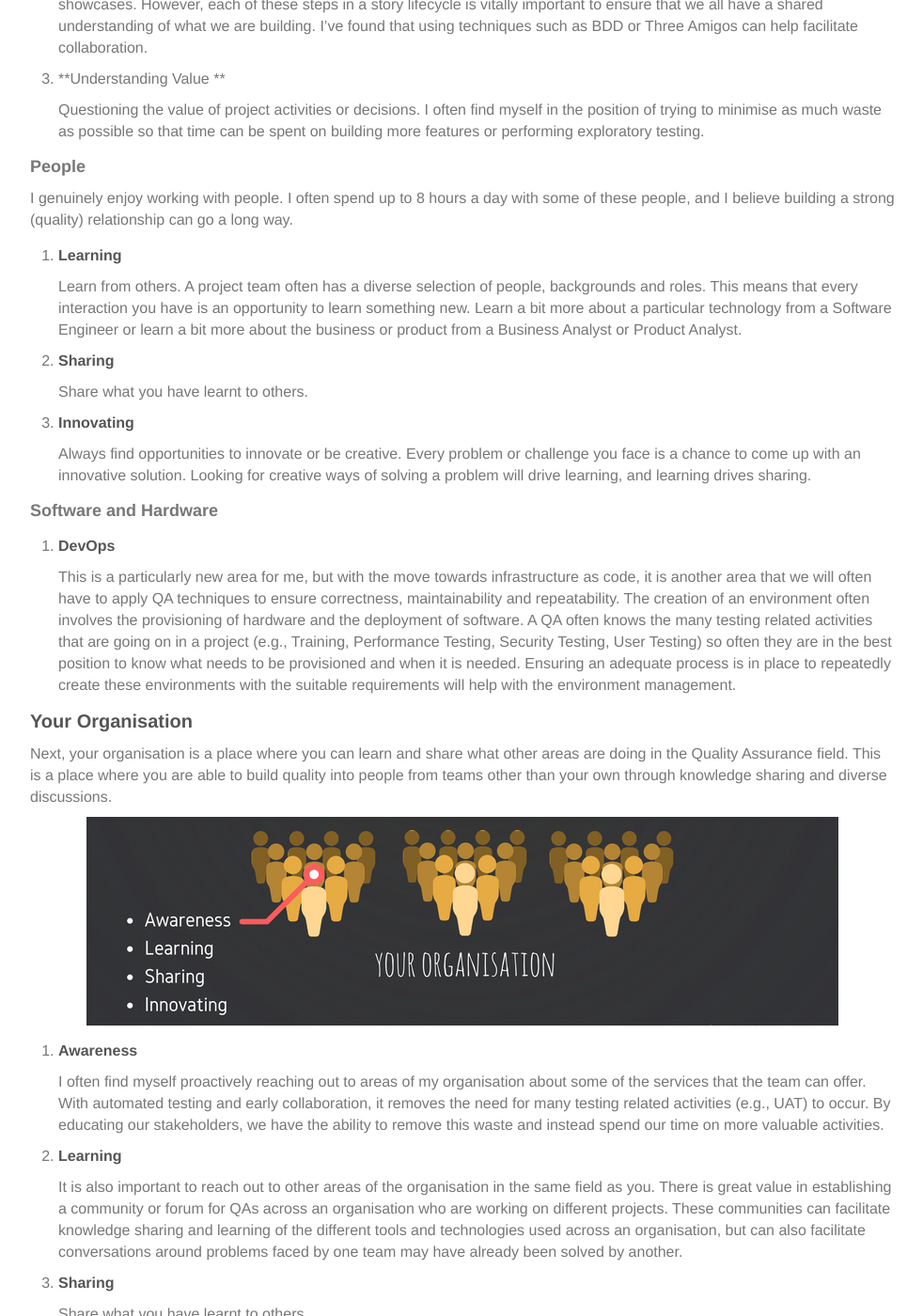
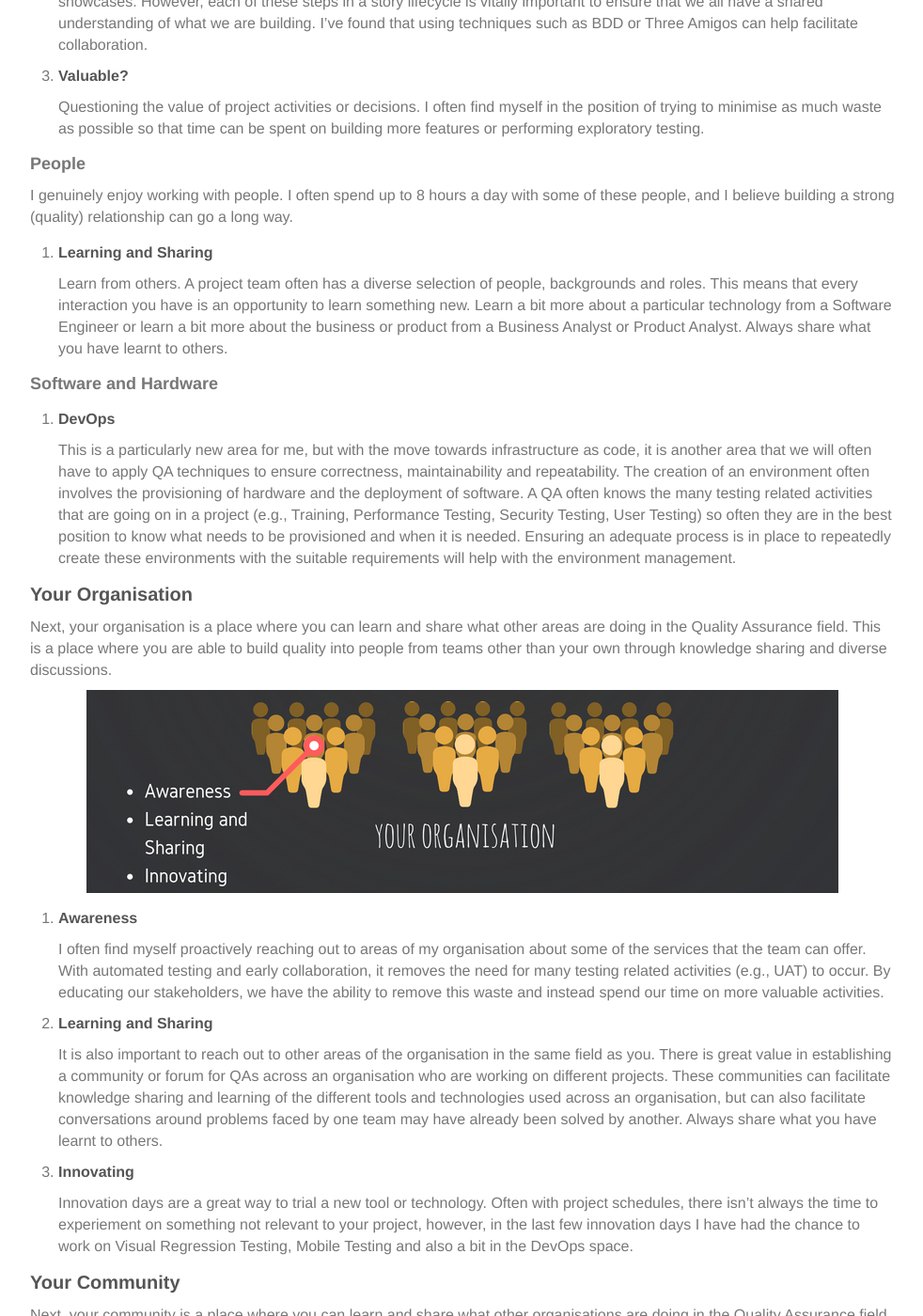
Before and after one commit to the-creative-tester/blog, a Jekyll site: the page built from _posts/2016-09-06-My-Quality-Assurance-Thoughts.md, in a window 1280 px wide and 1400 px high, scrolled down 1947 px. Shown: the whole window at 94% size, without its empty margins (148-1130 px from the left). Built offline with Jekyll 4.4.1, drawn with Linux system fonts in a browser that asks for light colours; nearby versions of some CDN libraries; some of the changed text lies outside the part shown.

Commit message:
update post on Quality Assurance Thoughts

```diff
--- a/_posts/2016-09-06-My-Quality-Assurance-Thoughts.md
+++ b/_posts/2016-09-06-My-Quality-Assurance-Thoughts.md
@@ -44,7 +44,7 @@ Your team is the first place where you can be an advocate for all things related
 2. **Collaboration**
 
    Unfortunately, I often find it the role of a QA to gather all stakeholders at a lot of the shoulder checks, kick offs, sign offs or showcases.  However, each of these steps in a story lifecycle is vitally important to ensure that we all have a shared understanding of what we are building.  I've found that using techniques such as BDD or Three Amigos can help facilitate collaboration.
-3. **Understanding Value **
+3. **Valuable?**
 
    Questioning the value of project activities or decisions.  I often find myself in the position of trying to minimise as much waste as possible so that time can be spent on building more features or performing exploratory testing.
 
@@ -52,15 +52,10 @@ Your team is the first place where you can be an advocate for all things related
 
 I genuinely enjoy working with people.  I often spend up to 8 hours a day with some of these people, and I believe building a strong (quality) relationship can go a long way.
 
-1. **Learning**
+1. **Learning and Sharing**
 
-   Learn from others.  A project team often has a diverse selection of people, backgrounds and roles.  This means that every interaction you have is an opportunity to learn something new.  Learn a bit more about a particular technology from a Software Engineer or learn a bit more about the business or product from a Business Analyst or Product Analyst.
-2. **Sharing**
+   Learn from others.  A project team often has a diverse selection of people, backgrounds and roles.  This means that every interaction you have is an opportunity to learn something new.  Learn a bit more about a particular technology from a Software Engineer or learn a bit more about the business or product from a Business Analyst or Product Analyst.  Always share what you have learnt to others.
 
-   Share what you have learnt to others.
-3. **Innovating**
-
-   Always find opportunities to innovate or be creative.  Every problem or challenge you face is a chance to come up with an innovative solution.  Looking for creative ways of solving a problem will drive learning, and learning drives sharing.
 
 #### Software and Hardware
 
@@ -77,13 +72,11 @@ Next, your organisation is a place where you can learn and share what other area
 1. **Awareness**
 
    I often find myself proactively reaching out to areas of my organisation about some of the services that the team can offer.  With automated testing and early collaboration, it removes the need for many testing related activities (e.g., UAT) to occur.  By educating our stakeholders, we have the ability to remove this waste and instead spend our time on more valuable activities.
-2. **Learning**
+2. **Learning and Sharing**
 
-   It is also important to reach out to other areas of the organisation in the same field as you.  There is great value in establishing a community or forum for QAs across an organisation who are working on different projects.  These communities can facilitate knowledge sharing and learning of the different tools and technologies used across an organisation, but can also facilitate conversations around problems faced by one team may have already been solved by another.
-3. **Sharing**
+   It is also important to reach out to other areas of the organisation in the same field as you.  There is great value in establishing a community or forum for QAs across an organisation who are working on different projects.  These communities can facilitate knowledge sharing and learning of the different tools and technologies used across an organisation, but can also facilitate conversations around problems faced by one team may have already been solved by another.  Always share what you have learnt to others.
 
-   Share what you have learnt to others.
-4. **Innovating**
+3. **Innovating**
 
    Innovation days are a great way to trial a new tool or technology.  Often with project schedules, there isn't always the time to experiement on something not relevant to your project, however, in the last few innovation days I have had the chance to work on Visual Regression Testing, Mobile Testing and also a bit in the DevOps space.
 
@@ -93,18 +86,15 @@ Next, your community is a place where you can learn and share what other organis
 
 ![Quality Assurance Your Community](../images/Quality-YourCommunity.png){: .center-image }
 
-1. **Curiosity**
+1. **Best?**
 
    One of my mentors once asked me "_what does the best QA team look like_".  This question has always remained in the back of my mind, and it is the biggest contributor for my desire and curiosity to learn and know more.  However, I believe that in order to know what _best_ looks like, you need to follow  trends in the industry, which means, being active in the community.  This could be through reading blogs, attending meetups or attending conferences.  Most of the time that I find out about a new technique or a new technology it is through one of these mediums.
-2. **Growing**
+2. **Community Growth**
 
    I now feel that I am at a level where I can start to share some of my experiences and knowledge to others and hopefully grow the QA community.  I like to be involved in local meetup events, but also like to mentor students at a local university.  I feel that I can help bridge the gap between what is taught from a theoretical perspective and what is performed in practice by regularly speaking to students who are looking to pursue a career in Quality Assurance.
-3. **Learning**
+3. **Learning and Sharing**
 
-   As mentioned before, learn through reading blogs, attending meetups or attending conferences.
-4. **Sharing**
-
-   Share what you have learnt to others.
+   As mentioned before, learn through reading blogs, attending meetups or attending conferences.  Alwayws share what you have learnt to others.
 
 ### Full Infographic
 
```
Also changed, not shown: images/Quality-Thumbnail.png (deleted), images/Quality-Title.png (deleted), images/Quality-YourCommunity.png, images/Quality-YourOrganisation.png, images/Quality-YourTeam.png, images/Quality.png.
